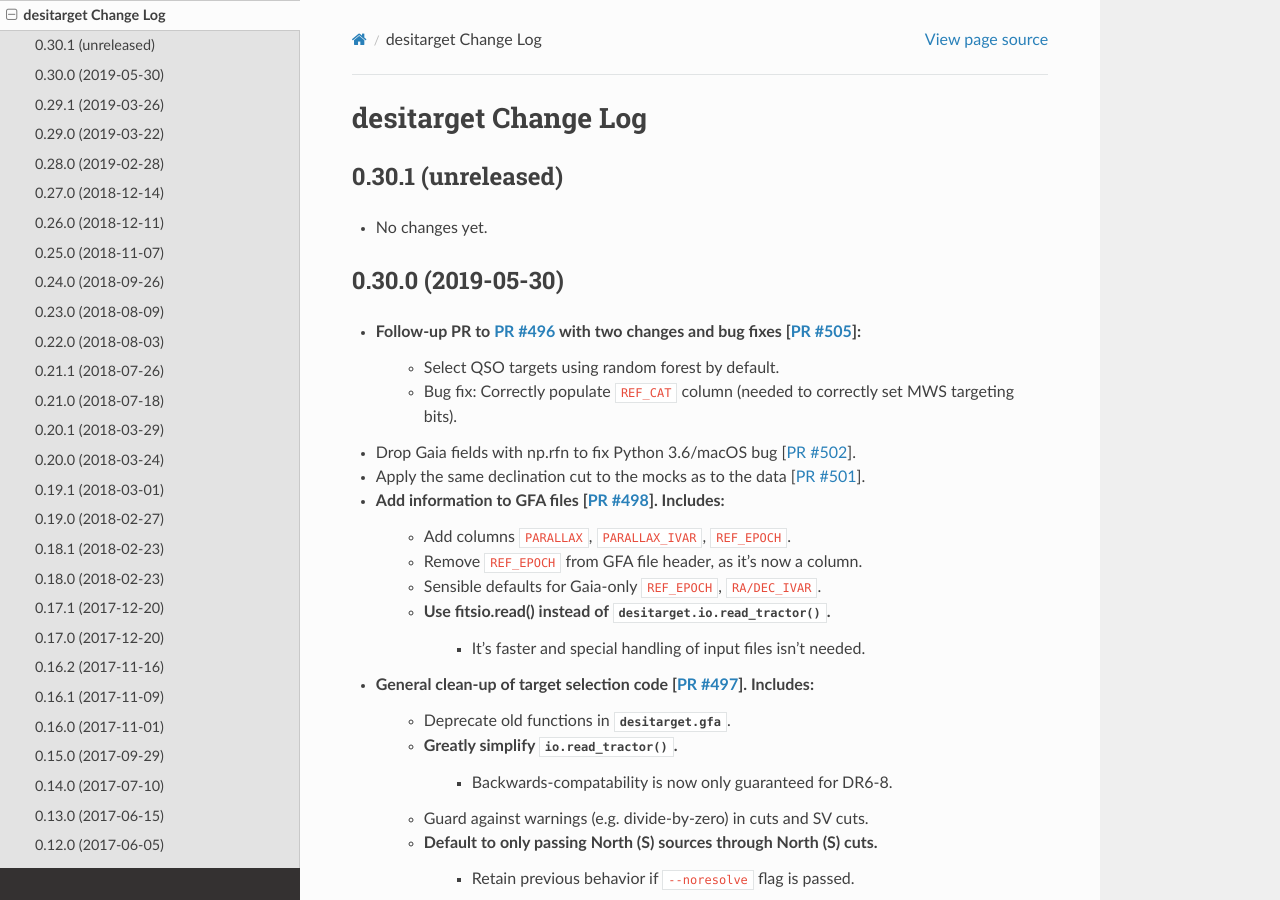
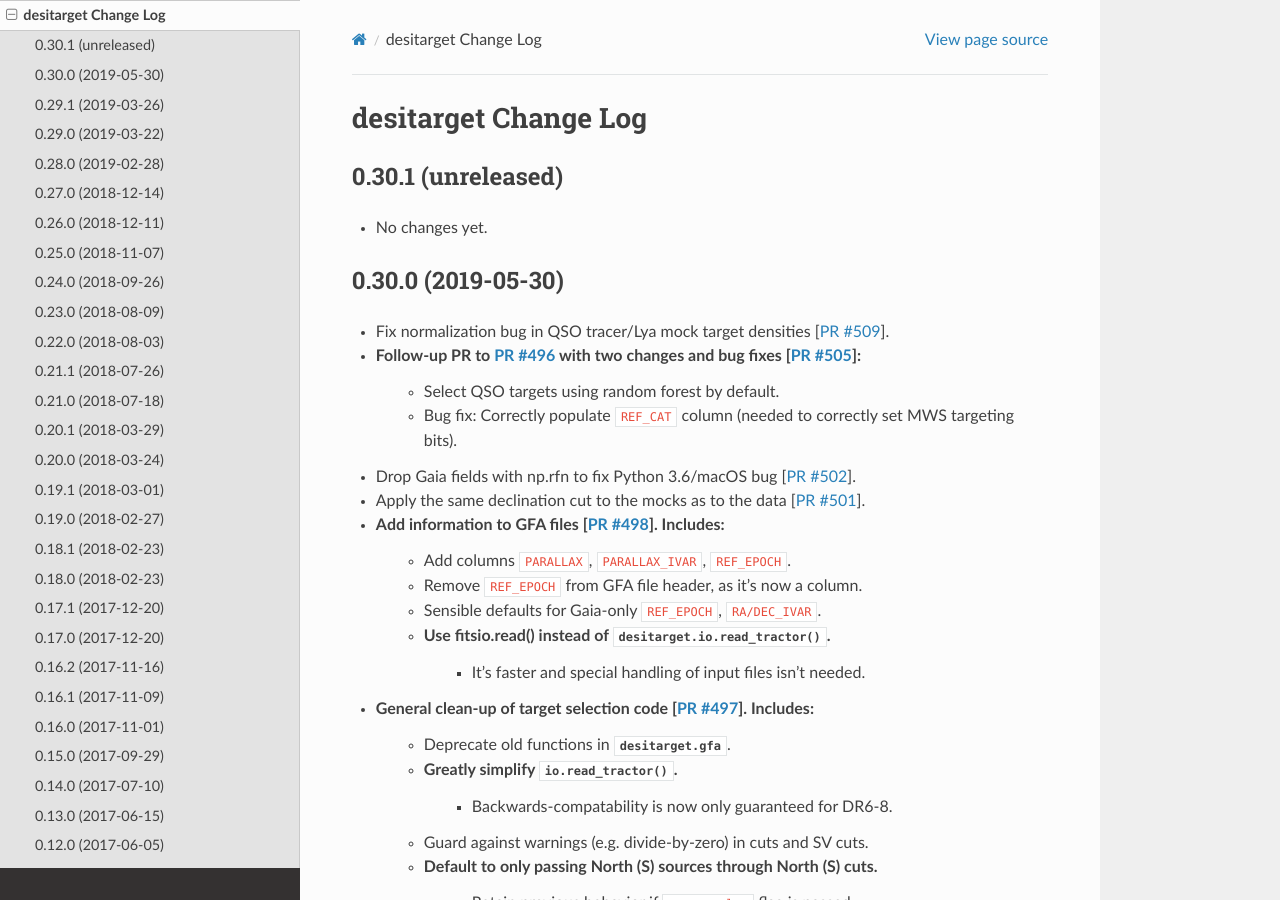
Before and after one commit to desihub/desitarget, a Sphinx documentation site: the page built from doc/changes.rst, in a window 1280 px wide and 900 px high. Built offline with Sphinx 7.4.7 and the Read the Docs theme 2.0.0, drawn with Linux system fonts in a browser that asks for light colours.

Commit message:
update change log

```diff
--- a/doc/changes.rst
+++ b/doc/changes.rst
@@ -10,6 +10,7 @@ desitarget Change Log
 0.30.0 (2019-05-30)
 -------------------
 
+* Fix normalization bug in QSO tracer/Lya mock target densities [`PR #509`_].
 * Follow-up PR to `PR #496`_ with two changes and bug fixes [`PR #505`_]:
     * Select QSO targets using random forest by default.
     * Bug fix: Correctly populate ``REF_CAT`` column (needed to correctly set
@@ -73,6 +74,7 @@ desitarget Change Log
 .. _`PR #501`: https://github.com/desihub/desitarget/pull/501
 .. _`PR #502`: https://github.com/desihub/desitarget/pull/502
 .. _`PR #505`: https://github.com/desihub/desitarget/pull/505
+.. _`PR #509`: https://github.com/desihub/desitarget/pull/509
 
 0.29.1 (2019-03-26)
 -------------------
```
